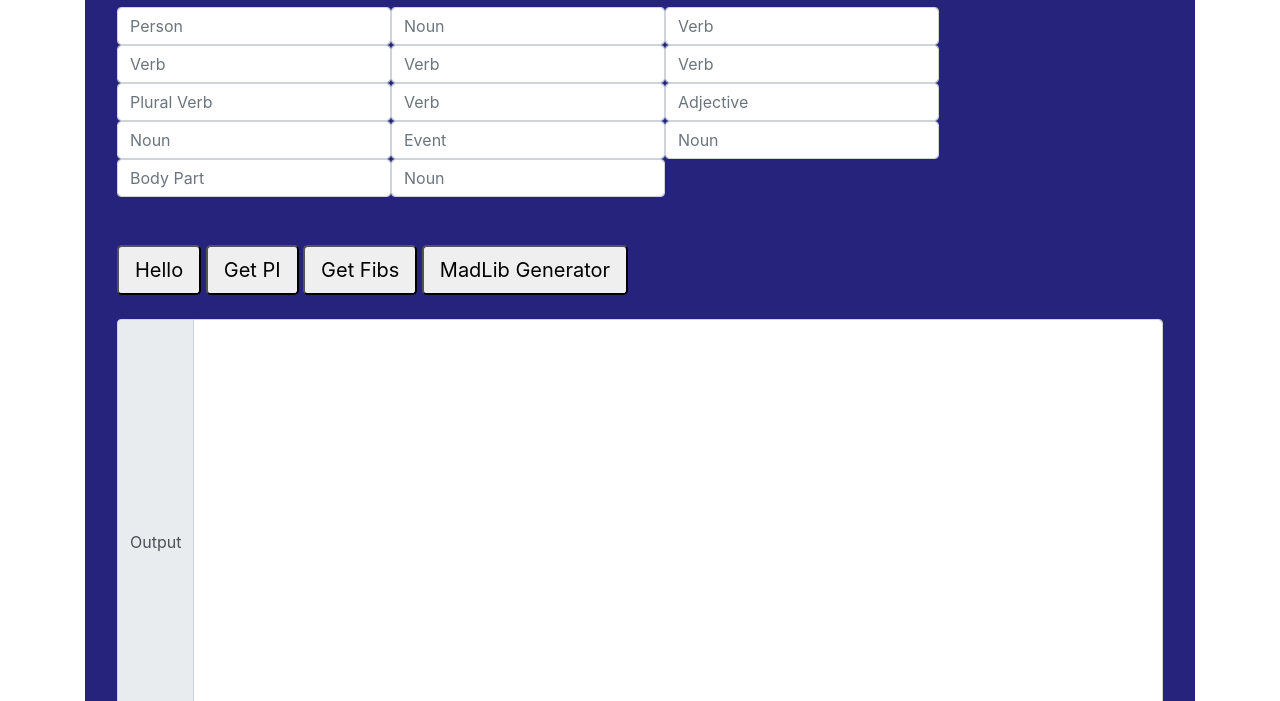
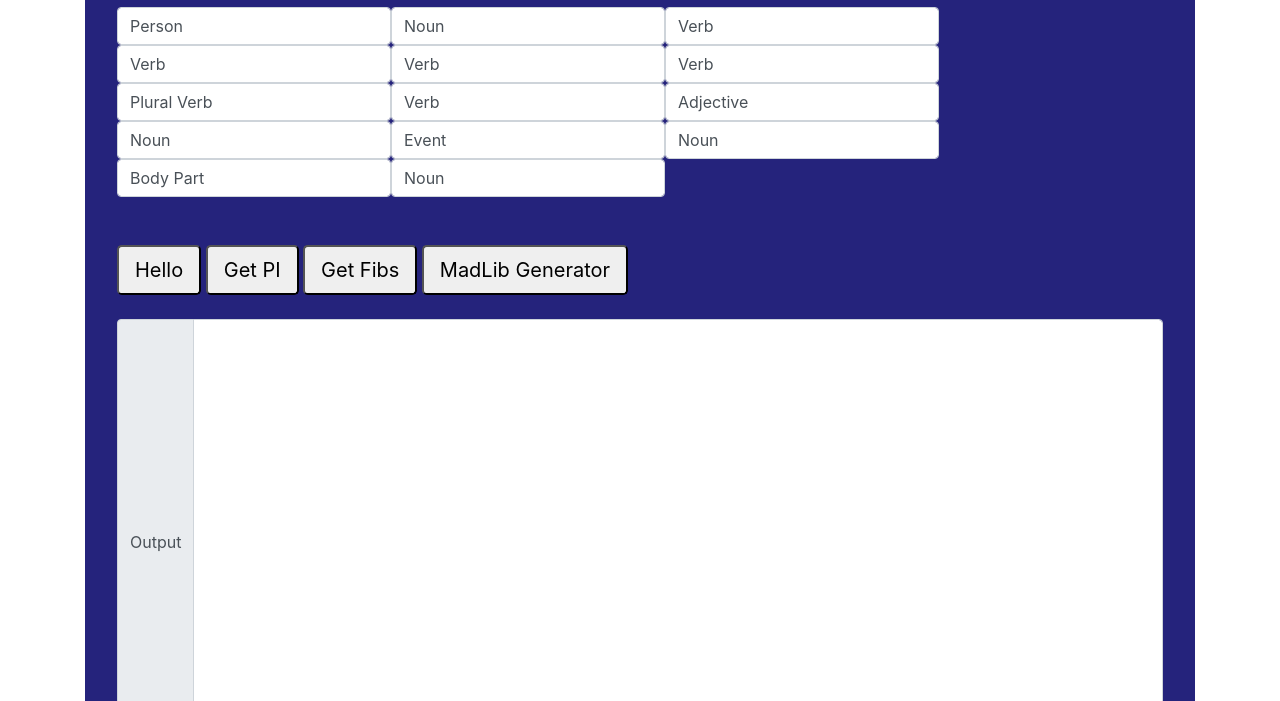
Before and after one commit to nisalfernando/MadLib-Generator, a plain HTML site: page index.html in a window 1280 px wide. Shown: the part 99-800 px from the top of the page. Drawn offline with nearby package versions, Linux system fonts and the light colour scheme.

Commit message:
Bug hunting

```diff
--- a/index.html
+++ b/index.html
@@ -12,51 +12,27 @@
       crossorigin="anonymous"
     />
     <link rel="stylesheet" type="text/css" href="styles.css" />
+    <script src="app.js"></script>
   </head>
   <body>
     <div class="container">
       <div class="jumbotron">
         <h3>MadLib Generator</h3>
         <form class="form-inline">
-          <input
-            type="text"
-            class="form-control"
-            id="i0"
-            placeholder="Person"
-          />
-          <input type="text" class="form-control" id="i1" placeholder="Noun" />
-          <input type="text" class="form-control" id="i2" placeholder="Verb" />
-          <input type="text" class="form-control" id="i3" placeholder="Verb" />
-          <input type="text" class="form-control" id="i4" placeholder="Verb" />
-          <input type="text" class="form-control" id="i5" placeholder="Verb" />
-          <input
-            type="text"
-            class="form-control"
-            id="i6"
-            placeholder="Plural Verb"
-          />
-          <input type="text" class="form-control" id="i7" placeholder="Verb" />
-          <input
-            type="text"
-            class="form-control"
-            id="i8"
-            placeholder="Adjective"
-          />
-          <input type="text" class="form-control" id="i9" placeholder="Noun" />
-          <input
-            type="text"
-            class="form-control"
-            id="i10"
-            placeholder="Event"
-          />
-          <input type="text" class="form-control" id="i11" placeholder="Noun" />
-          <input
-            type="text"
-            class="form-control"
-            id="i12"
-            placeholder="Body Part"
-          />
-          <input type="text" class="form-control" id="i13" placeholder="Noun" />
+          <input type="text" class="form-control" id="i0" value="Person" />
+          <input type="text" class="form-control" id="i1" value="Noun" />
+          <input type="text" class="form-control" id="i2" value="Verb" />
+          <input type="text" class="form-control" id="i3" value="Verb" />
+          <input type="text" class="form-control" id="i4" value="Verb" />
+          <input type="text" class="form-control" id="i5" value="Verb" />
+          <input type="text" class="form-control" id="i6" value="Plural Verb" />
+          <input type="text" class="form-control" id="i7" value="Verb" />
+          <input type="text" class="form-control" id="i8" value="Adjective" />
+          <input type="text" class="form-control" id="i9" value="Noun" />
+          <input type="text" class="form-control" id="i10" value="Event" />
+          <input type="text" class="form-control" id="i11" value="Noun" />
+          <input type="text" class="form-control" id="i12" value="Body Part" />
+          <input type="text" class="form-control" id="i13" value="Noun" />
         </form>
         <br /><br />
         <button type="submit" class="btn-lg" onClick="alert('Hello')">
```
